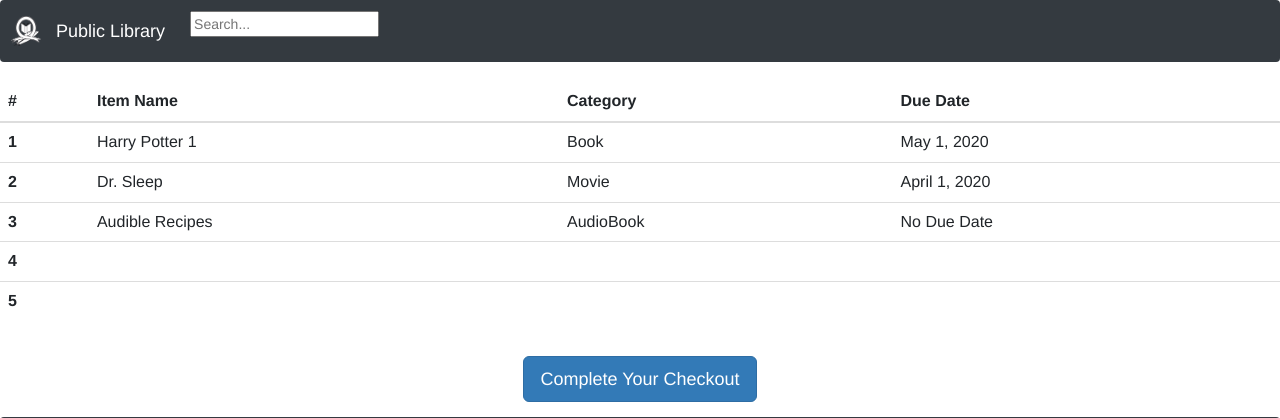
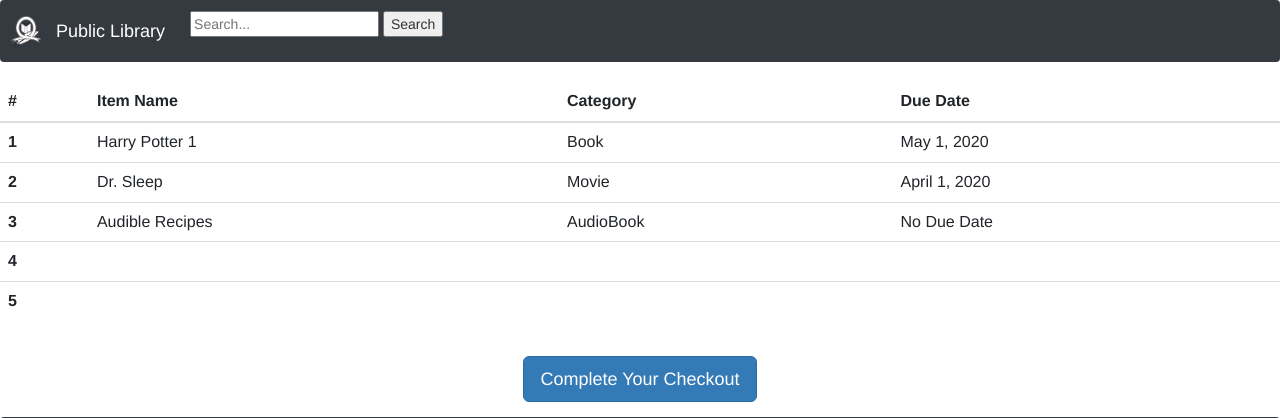
Before and after one commit to tamsenrochelle1/WebAppProject, a PHP site: page /cart.php in a window 1280 px wide. Shown: the top 418 px of the page. Run offline with PHP 8.4, Linux system fonts and the light colour scheme; some libraries are stand-ins or nearby versions.

Commit message:
Update menu.php

```diff
--- a/inc/menu.php
+++ b/inc/menu.php
@@ -12,13 +12,13 @@
 </head>
 
 <body >
-
   <nav class="navbar navbar-expand-lg navbar-dark bg-dark">
     <img src="images/logo.png" width="30" height="30" class="d-inline-block align-top" alt="">
     <a class="navbar-brand" href="homepage.php"> Public Library</a>
     <div class="search-container">
-    <form action="inventory.php">
-      <input type="text" placeholder="Search..." name="search">
+      <form action="inventory.php" method="GET" action="search.php">
+        <input name="search" input type="text" placeholder="Search..." name="inventory">
+  	    <input type="Submit" name="Submit" Value="Search">
       </form>
     </div>
   </nav>
```
Lines whose indentation alone changed are shown as unchanged.
